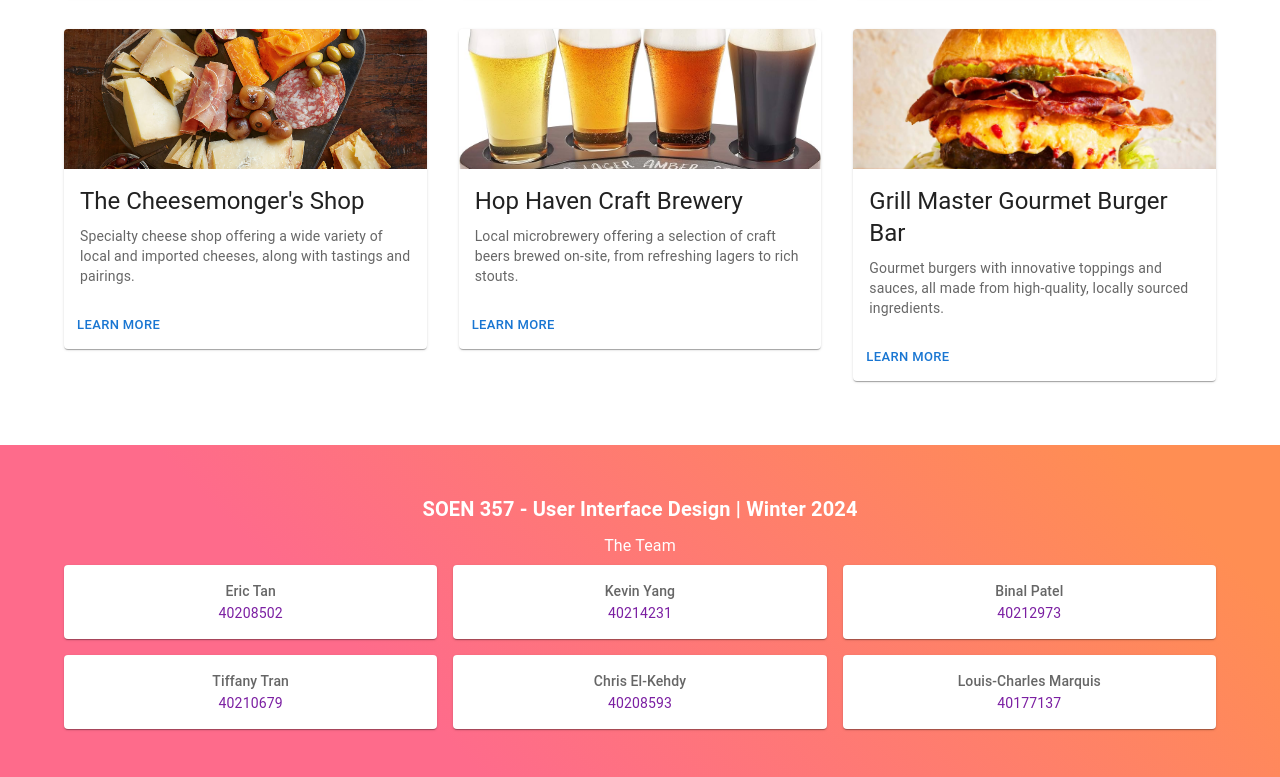
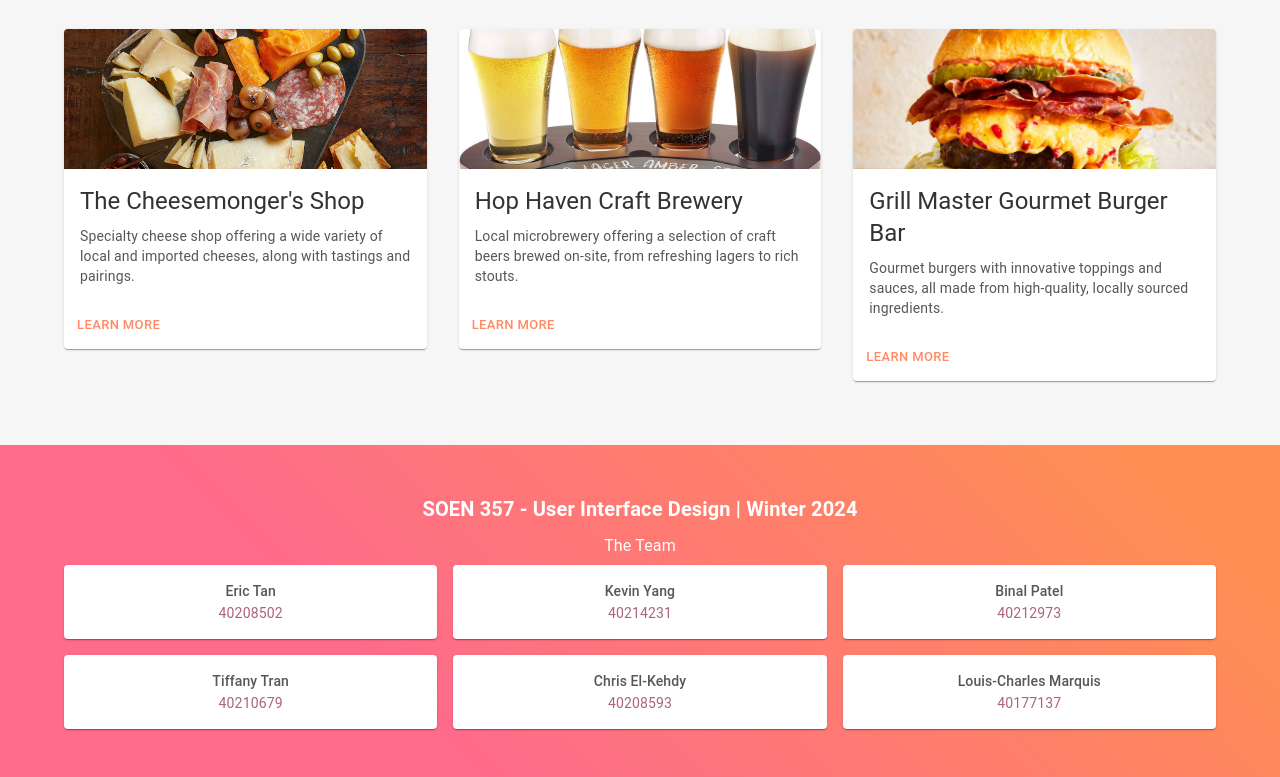
Before and after one commit to ckdu/SOEN357-YouCookIEat, a React (Create React App) app in the folder you-cook-i-eat/: page / in a window 1280 px wide. Shown: the part 983-1760 px from the top of the page. Built offline with nearby package versions, Linux system fonts and the light colour scheme.

Commit message:
custom theme

```diff
--- a/you-cook-i-eat/src/App.js
+++ b/you-cook-i-eat/src/App.js
@@ -2,6 +2,7 @@
 import { BrowserRouter as Router, Route, Routes } from 'react-router-dom';
 import CssBaseline from '@mui/material/CssBaseline';
 import Container from '@mui/material/Container';
+import { createTheme, ThemeProvider } from '@mui/material/styles';
 
 import Header from './components/Header';
 import Footer from './components/Footer';
@@ -12,8 +13,30 @@
 import About from './pages/About';
 import Auth from './pages/Auth';
 
+const theme = createTheme({
+  palette: {
+    primary: {
+      main: '#FF8A65',
+      contrastText: '#fff',
+    },
+    secondary: {
+      main: '#F48FB1',
+      contrastText: '#000',
+    },
+    background: {
+      default: '#f6f6f6',
+      paper: '#ffffff',
+    },
+    text: {
+      primary: '#333333',
+      secondary: '#575757',
+    },
+  },
+});
+
 function App() {
   return (
+    <ThemeProvider theme={theme}>
       <Router>
         <CssBaseline />
         <Header />
@@ -29,6 +52,7 @@
         </Container>
         <Footer />
       </Router>
+    </ThemeProvider>
   );
 }
 
```
Lines whose indentation alone changed are shown as unchanged.
